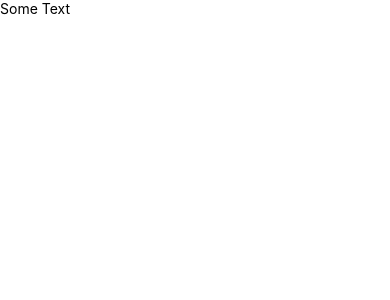
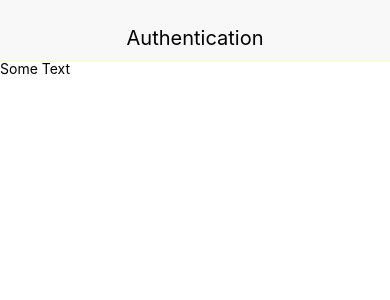
Before and after one commit to sdak006/ReactNativeAuth, a React Native app: screen / in a window 390 px wide. Shown: the top 300 px of the page. Built offline with nearby package versions, Linux system fonts and the light colour scheme.

Commit message:
Changed import method for common components

```diff
--- a/src/App.js
+++ b/src/App.js
@@ -1,10 +1,12 @@
 import React, { Component } from 'react';
 import { View, Text } from 'react-native';
+import { Header } from './components/common';
 
 class App extends Component {
     render () {
         return (
             <View>
+                <Header headerText="Authentication" />
                 <Text>Some Text</Text>
             </View>
         );
--- a/src/components/common/Button.js
+++ b/src/components/common/Button.js
@@ -37,4 +37,4 @@ const styles = {
     }
 };
 
-export default Button;
+export { Button };
--- a/src/components/common/Card.js
+++ b/src/components/common/Card.js
@@ -27,4 +27,4 @@ const styles = {
   }
 }
 
-export default Card;
+export { Card };
--- a/src/components/common/Header.js
+++ b/src/components/common/Header.js
@@ -32,4 +32,4 @@ const styles = {
 };
 
 //make component available to other parts of the app
-export { Header }
+export { Header };
```
